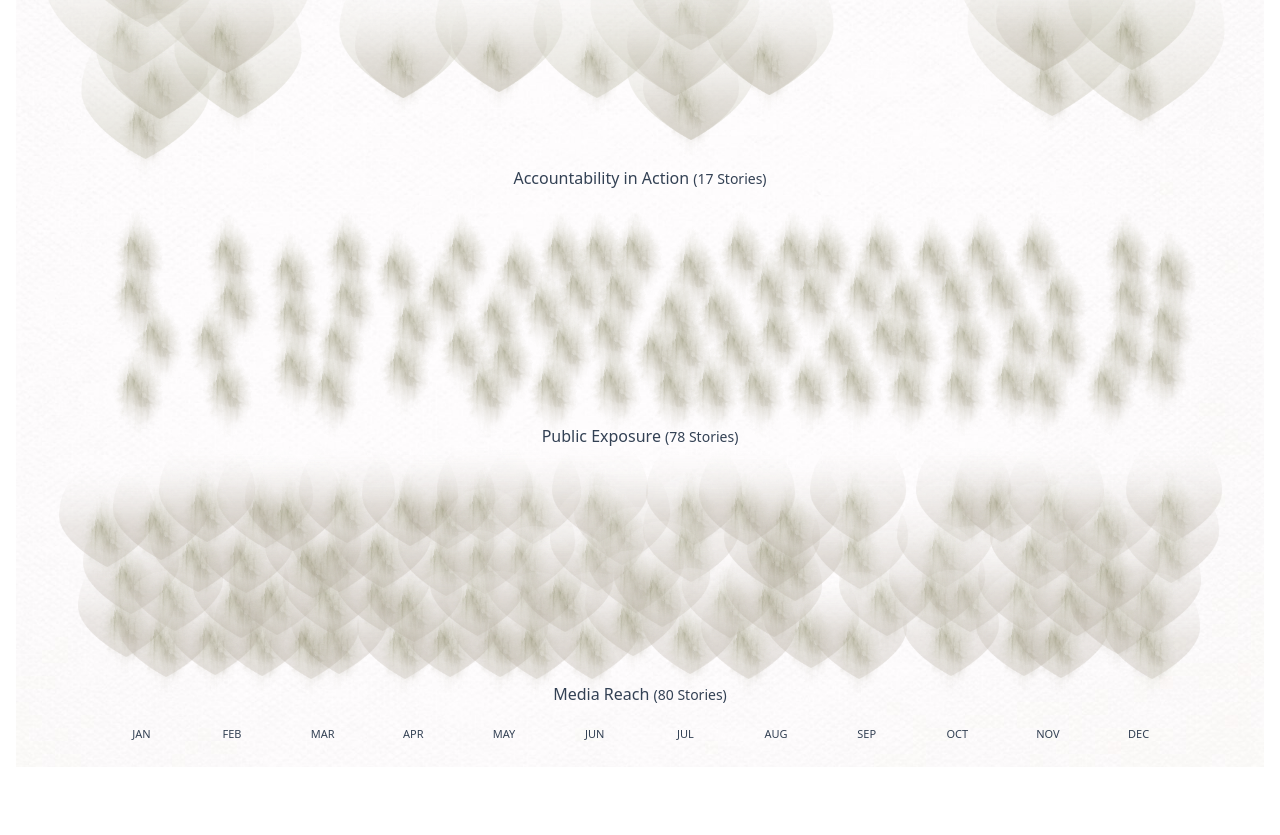
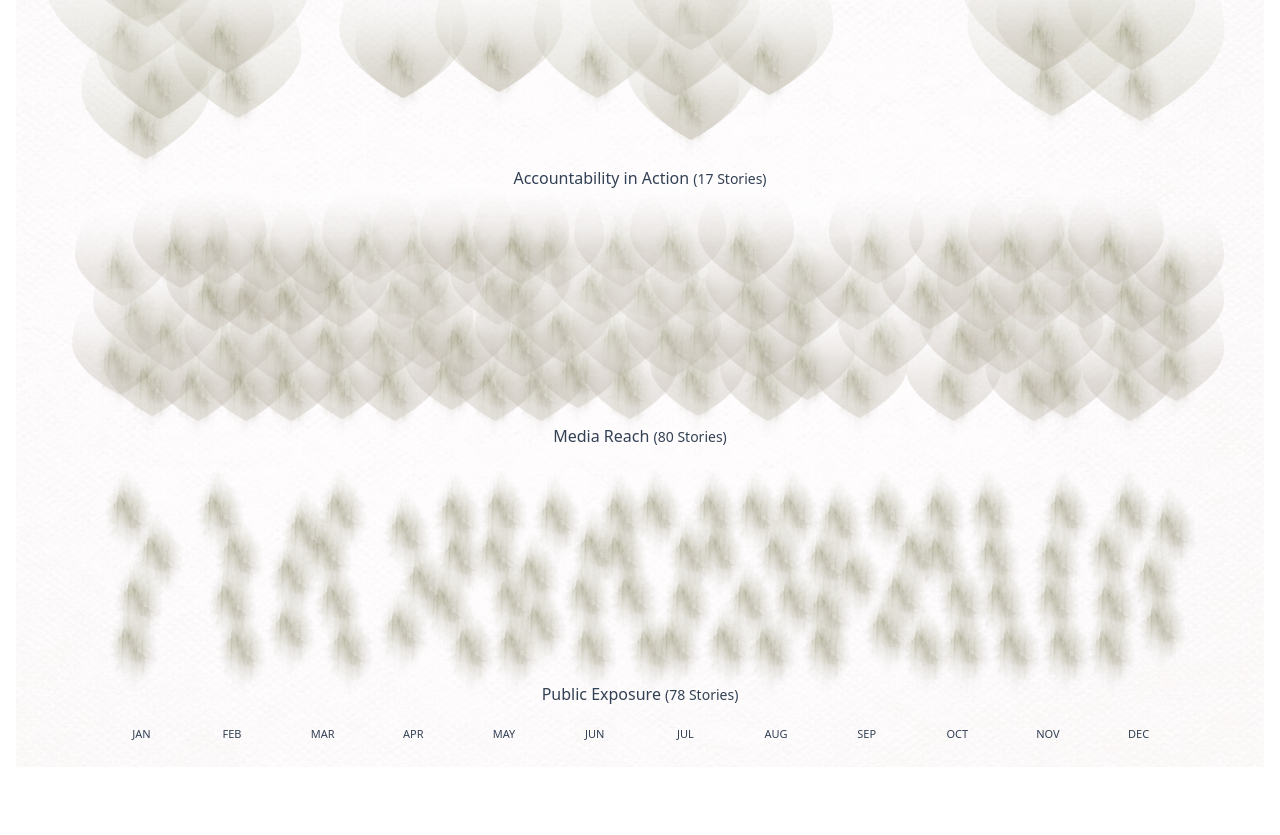
Before and after one commit to Shomrim-news/Report2025, a SvelteKit app: page / in a window 1280 px wide. Shown: the part 3081-3916 px from the top of the page. Built offline with nearby package versions, Linux system fonts and the light colour scheme; a web font is replaced by a local one.

Commit message:
Swap Media reach and public exposure

```diff
--- a/src/components/questions/Question2Viz.svelte
+++ b/src/components/questions/Question2Viz.svelte
@@ -67,8 +67,8 @@
         return m === 2 || m === 3;
       },
     },
+    { label: 'Media Reach', test: (s) => maxLevel(s) === 1 },
     { label: 'Public Exposure', test: (s) => maxLevel(s) === null },
-    { label: 'Media Reach', test: (s) => maxLevel(s) === 1 },
   ];
 
   function monthIndex(s) {
--- a/src/components/questions/Question3Viz.svelte
+++ b/src/components/questions/Question3Viz.svelte
@@ -98,8 +98,8 @@
         return m === 2 || m === 3;
       },
     },
+    { label: 'Media Reach', test: (s) => maxLevel(s) === 1 },
     { label: 'Public Exposure', test: (s) => maxLevel(s) === null },
-    { label: 'Media Reach', test: (s) => maxLevel(s) === 1 },
   ];
 
   function monthIndex(s) {
--- a/src/components/questions/Question6Viz.svelte
+++ b/src/components/questions/Question6Viz.svelte
@@ -104,8 +104,8 @@
         return m === 2 || m === 3;
       },
     },
+    { label: 'Media Reach', test: (s) => maxLevel(s) === 1 },
     { label: 'Public Exposure', test: (s) => maxLevel(s) === null },
-    { label: 'Media Reach', test: (s) => maxLevel(s) === 1 },
   ];
 
   function monthIndex(s) {
--- a/src/components/questions/Question8Viz.svelte
+++ b/src/components/questions/Question8Viz.svelte
@@ -112,8 +112,8 @@
         return m === 2 || m === 3;
       },
     },
+    { label: 'Media Reach', test: (s) => maxLevel(s) === 1 },
     { label: 'Public Exposure', test: (s) => maxLevel(s) === null },
-    { label: 'Media Reach', test: (s) => maxLevel(s) === 1 },
   ];
 
   // Build enriched atoms list joining marginalized CSV with main stories
```
